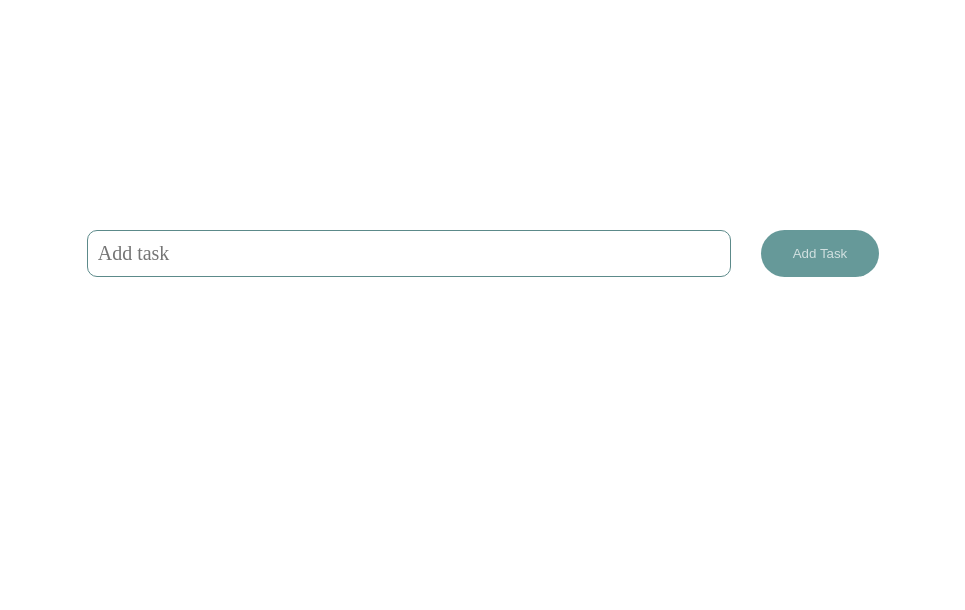
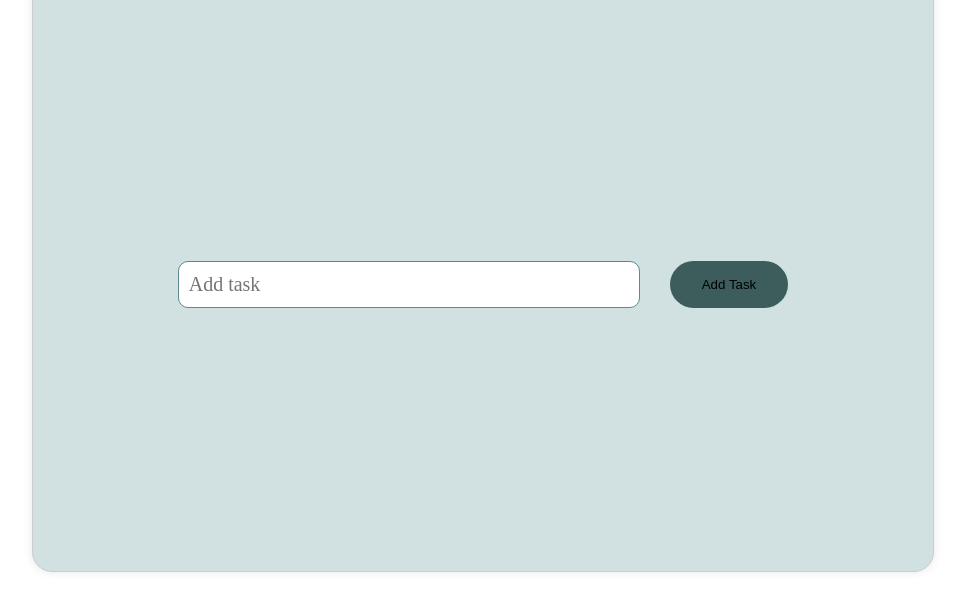
Before and after one commit to Diksha048/ToDoApp, a plain HTML site: page index.html in a window 1280 px wide. Shown: the part 110-720 px from the top of the page, without its empty margins (157-1122 px from the left). Drawn offline with Linux system fonts and the light colour scheme.

Commit message:
file modify

```diff
--- a/index.html
+++ b/index.html
@@ -7,12 +7,14 @@
     <link rel="stylesheet" href="style.css">
 </head>
 <body>
+<div class="box">
     <h1 class="heading">TO DO App</h1>
     <div class="div-container" id="div"></div>
     <div class="btn-container">
     <input type="text" placeholder="Add task" id="addtask">
     <button id="addbtn" onclick="add()">Add Task</button>
     </div>
+</div>
     <script src="./script.js"></script>
 </body>
 </html>
--- a/style.css
+++ b/style.css
@@ -23,8 +23,8 @@
     border: 1px solid #5c8a8a;
 }
 #addbtn{
-    background-color: #669999;
-    color: #d1e0e0;
+    background-color: #3d5c5c;
+    color: black;
     padding: 16px 32px;
     border: none;
     border-radius: 30px;
@@ -35,8 +35,8 @@
     padding: 5px;
     margin: 5px;
     border-radius: 5px;
-    background-color:  #669999;
-    color: #d1e0e0;
+    background-color:  #3d5c5c;
+    color: black;
     display: flex;
     justify-content: space-between;
   }
@@ -49,3 +49,15 @@
     cursor: pointer;
    height: 30px;
   }
+  .box{
+    height: 650px;
+    width: 900px;
+    margin: 30px;
+    border: 1px solid #ccc;
+    margin-left: auto;
+    margin-right: auto;
+    border-radius: 20px;
+    box-shadow: 0 0 10px rgba(0, 0, 0, 0.1);
+    background-color:  #d1e0e0;
+    position: relative;
+}
```
